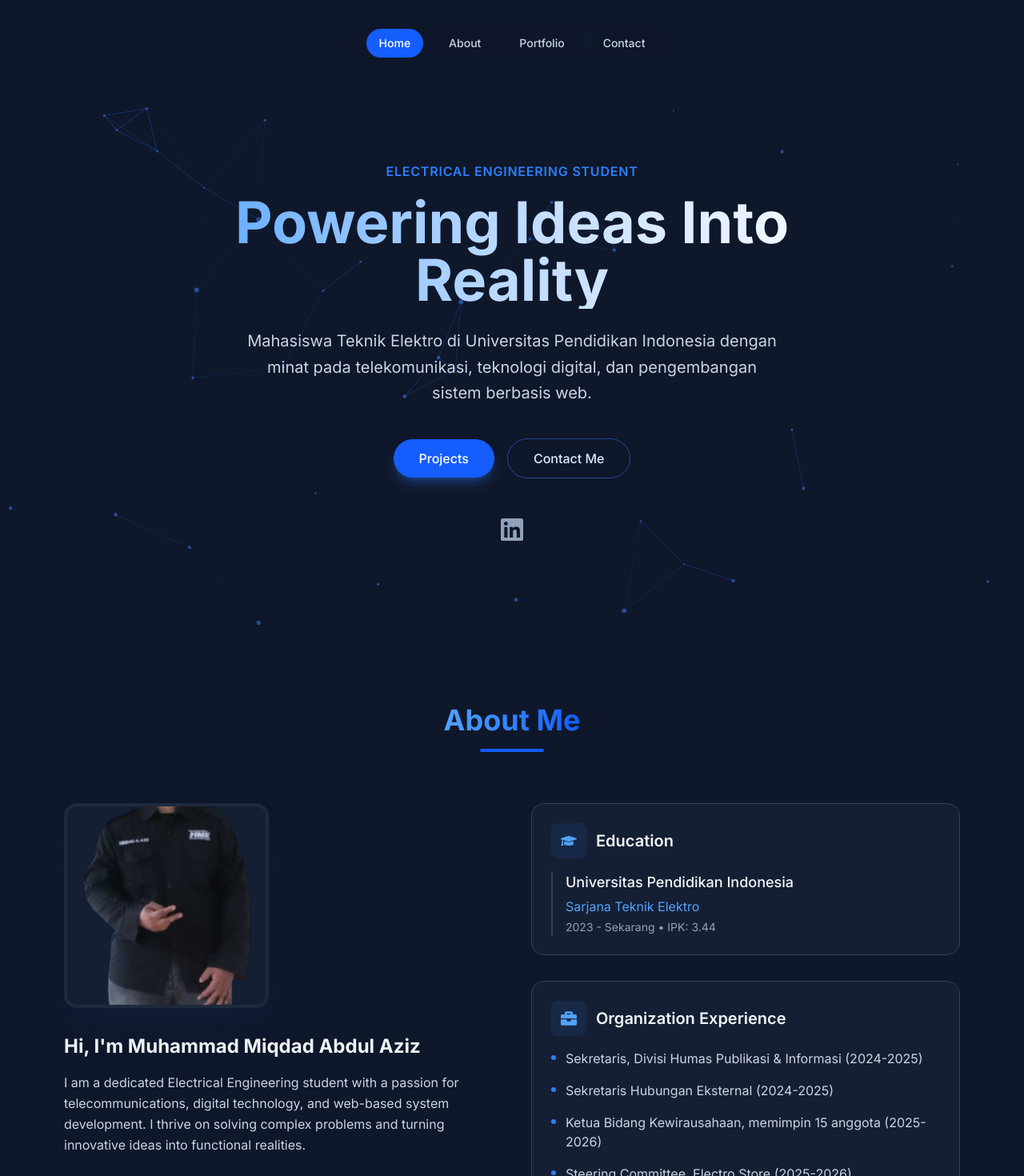
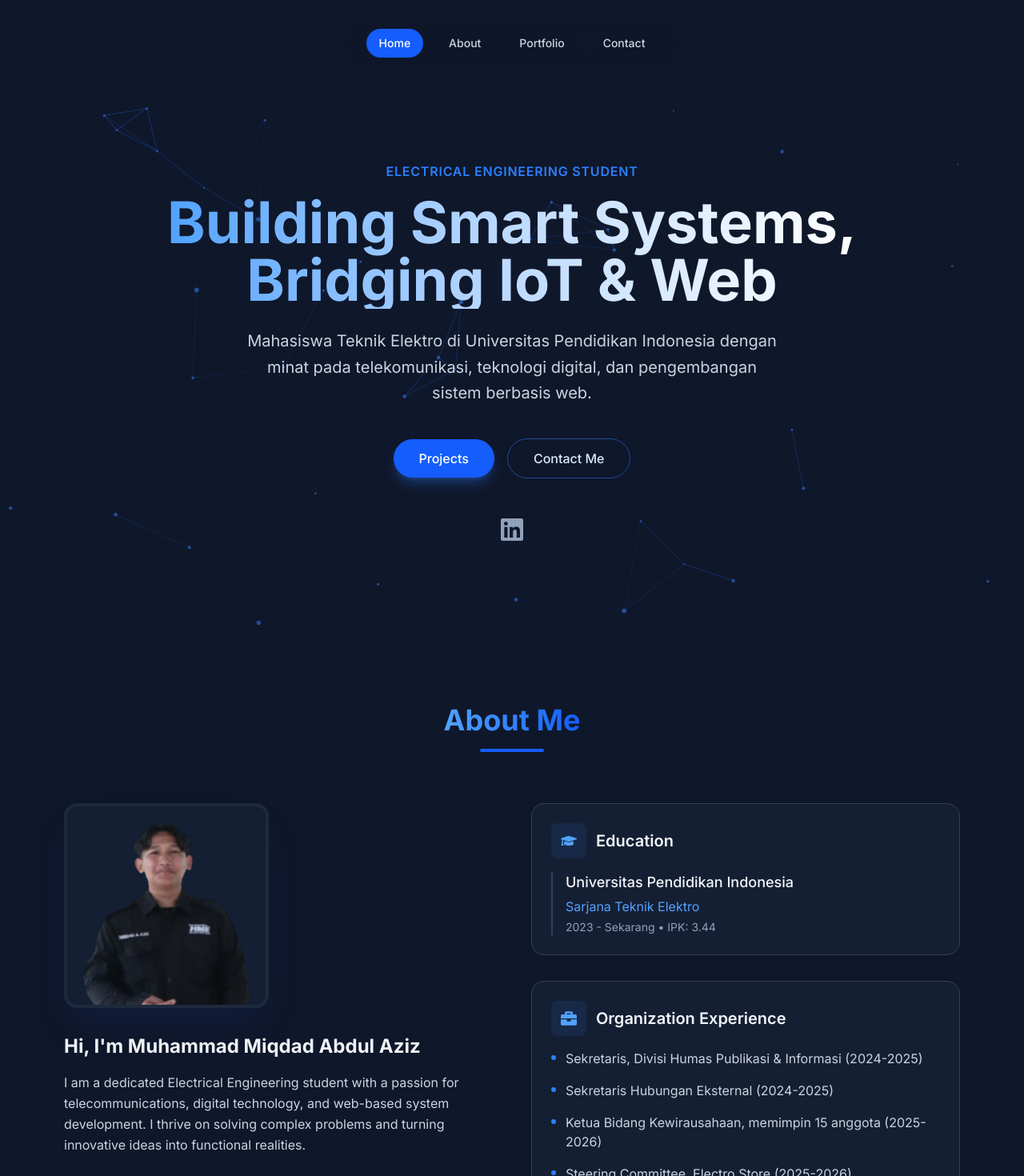
Before and after one commit to miqdadabdul11/Portfolio-baru, a Next.js app: page / in a window 1280 px wide. Shown: the top 1470 px of the page at 80% size. Built offline with nearby package versions, Linux system fonts and the light colour scheme.

Commit message:
Fix photo crop and update hero headline

```diff
--- a/src/components/About.tsx
+++ b/src/components/About.tsx
@@ -44,7 +44,7 @@ export default function About() {
               src="/profile.png"
               alt="Muhammad Miqdad Abdul Aziz"
               fill
-              className="object-cover group-hover:scale-105 transition-transform duration-500"
+              className="object-cover object-top group-hover:scale-105 transition-transform duration-500"
             />
           </div>
           <h3 className="text-2xl font-bold mb-4">Hi, I'm Muhammad Miqdad Abdul Aziz</h3>
--- a/src/components/Hero.tsx
+++ b/src/components/Hero.tsx
@@ -17,7 +17,7 @@ export default function Hero() {
             Electrical Engineering Student
           </h2>
           <h1 className="text-4xl sm:text-6xl md:text-7xl font-bold mb-6 bg-clip-text text-transparent bg-gradient-to-r from-blue-400 via-blue-200 to-white">
-            Powering Ideas Into Reality
+            Building Smart Systems,<br className="hidden sm:block" /> Bridging IoT & Web
           </h1>
           <p className="text-slate-300 text-lg sm:text-xl max-w-2xl mx-auto mb-10 leading-relaxed">
             Mahasiswa Teknik Elektro di Universitas Pendidikan Indonesia dengan minat pada telekomunikasi, teknologi digital, dan pengembangan sistem berbasis web.
```
